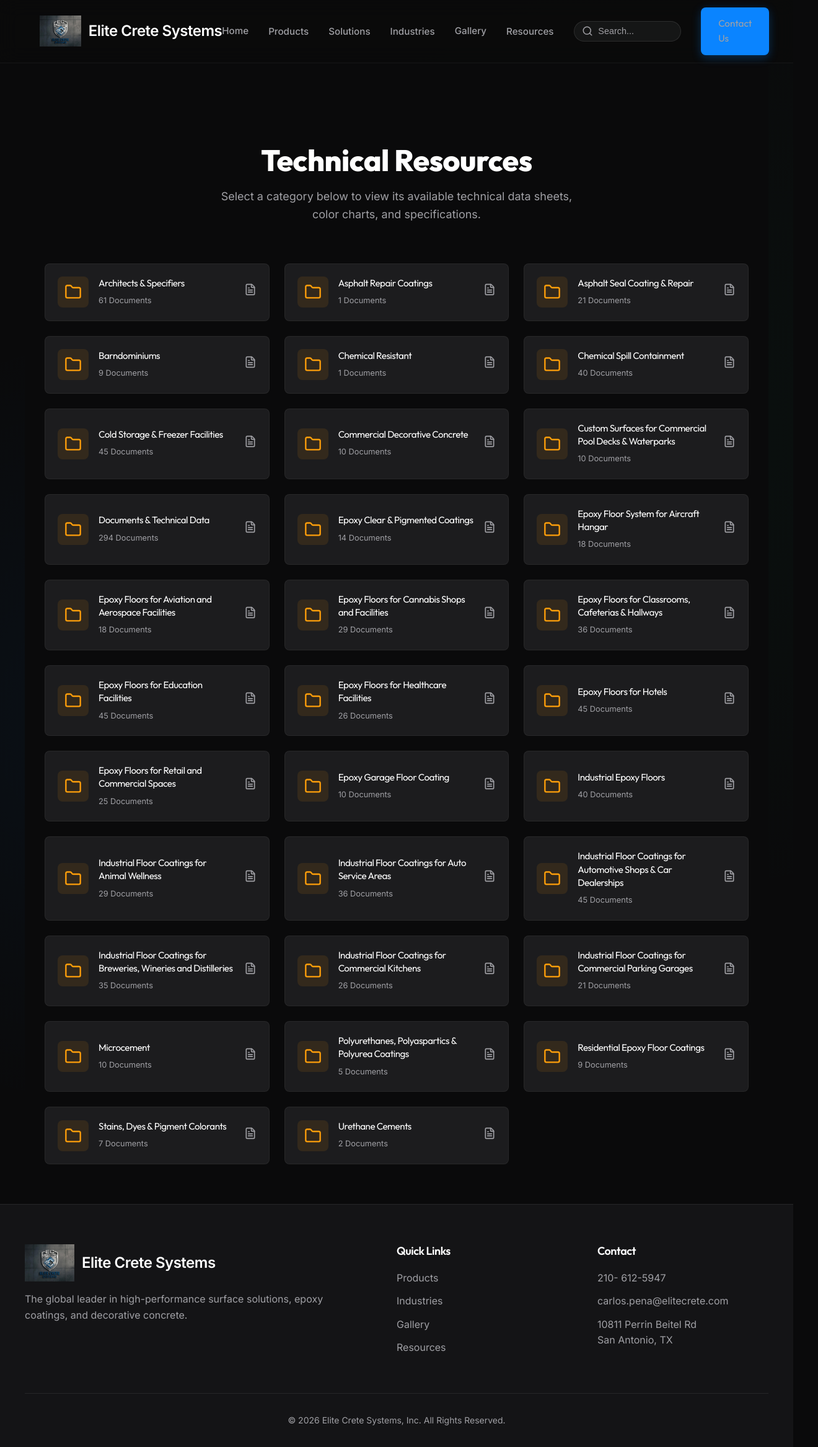
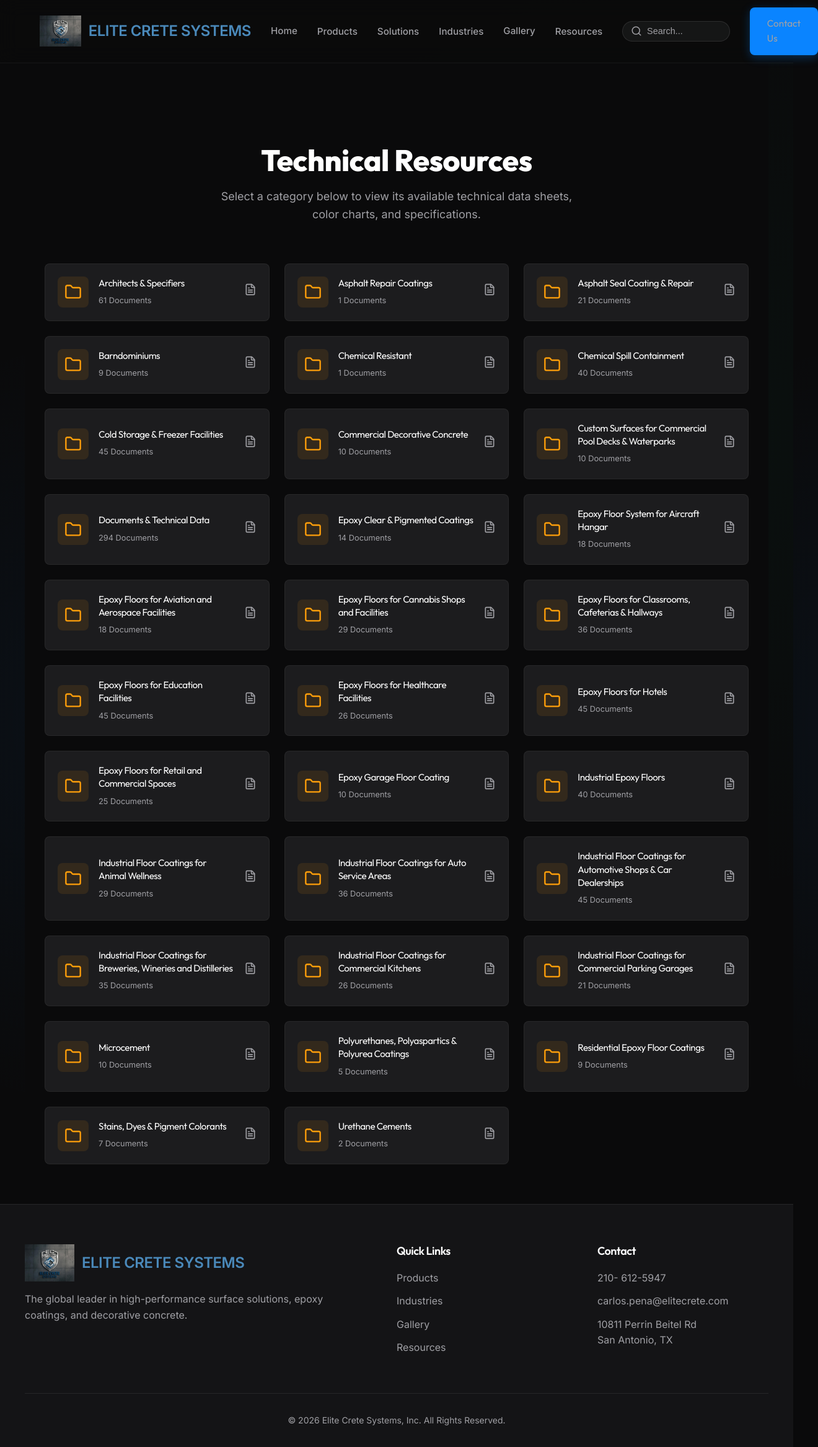
Before and after one commit to toonzkorner-lab/eliteconcrete, a React (Vite) app: page /resources in a window 1280 px wide. Shown: the whole page at 62% size, 1320 px wide, since content can reach past the window. Built offline with nearby package versions, Linux system fonts and the light colour scheme.

Commit message:
Update logo text color to blue and increase spacing from nav items

```diff
--- a/src/components/Footer.css
+++ b/src/components/Footer.css
@@ -2,7 +2,7 @@
 .footer-container { max-width: 1200px; margin: 0 auto; display: grid; grid-template-columns: 2fr 1fr 1fr; gap: 3rem; margin-bottom: 3rem; }
 .footer-logo-container { display: flex; align-items: center; gap: 0.75rem; margin-bottom: 1rem; }
 .footer-logo-img { height: 60px; width: auto; object-fit: contain; }
-.footer-logo-text { font-size: 1.5rem; font-weight: 800; letter-spacing: -0.5px; color: #fff; }
+.footer-logo-text { font-size: 1.5rem; font-weight: 800; letter-spacing: -0.5px; color: #4A89BA; text-transform: uppercase; }
 .footer-col h4 { font-size: 1.125rem; margin-bottom: 1.25rem; color: #fff; }
 .footer-col p, .footer-col a { color: #A0A0A5; margin-bottom: 0.75rem; display: block; text-decoration: none; }
 .footer-col a:hover { color: #0A84FF; }
--- a/src/components/Navbar.css
+++ b/src/components/Navbar.css
@@ -8,8 +8,8 @@
   border-bottom: 1px solid rgba(255, 255, 255, 0.05);
 }
 .nav-container { max-width: 1200px; margin: 0 auto; padding: 0.75rem 1.5rem; display: flex; justify-content: space-between; align-items: center; width: 100%; }
-.logo-link { text-decoration: none; display: flex; align-items: center; gap: 0.75rem; flex-shrink: 0; }
-.logo-text { font-size: 1.5rem; font-weight: 800; letter-spacing: -0.5px; color: #fff; }
+.logo-link { text-decoration: none; display: flex; align-items: center; gap: 0.75rem; flex-shrink: 0; margin-right: 2rem; }
+.logo-text { font-size: 1.5rem; font-weight: 800; letter-spacing: -0.5px; color: #4A89BA; white-space: nowrap; text-transform: uppercase; }
 .nav-logo { height: 50px; width: auto; object-fit: contain; }
 .nav-links { display: flex; align-items: center; gap: 2rem; }
 .nav-links a { color: #A0A0A5; font-weight: 500; text-decoration: none; transition: color 0.2s ease; font-size: 0.95rem; }
```
